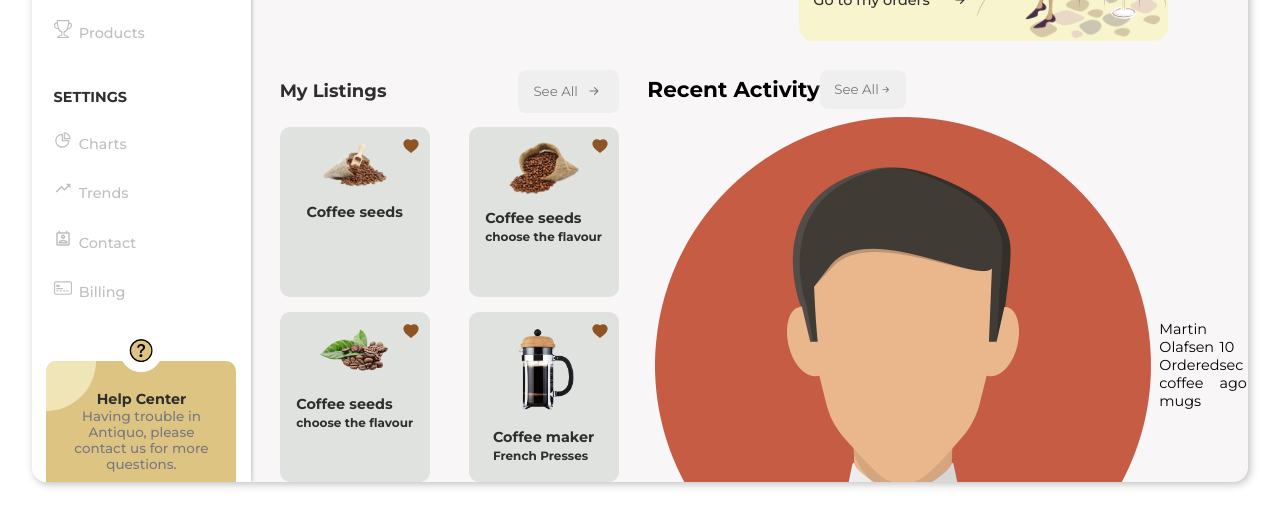
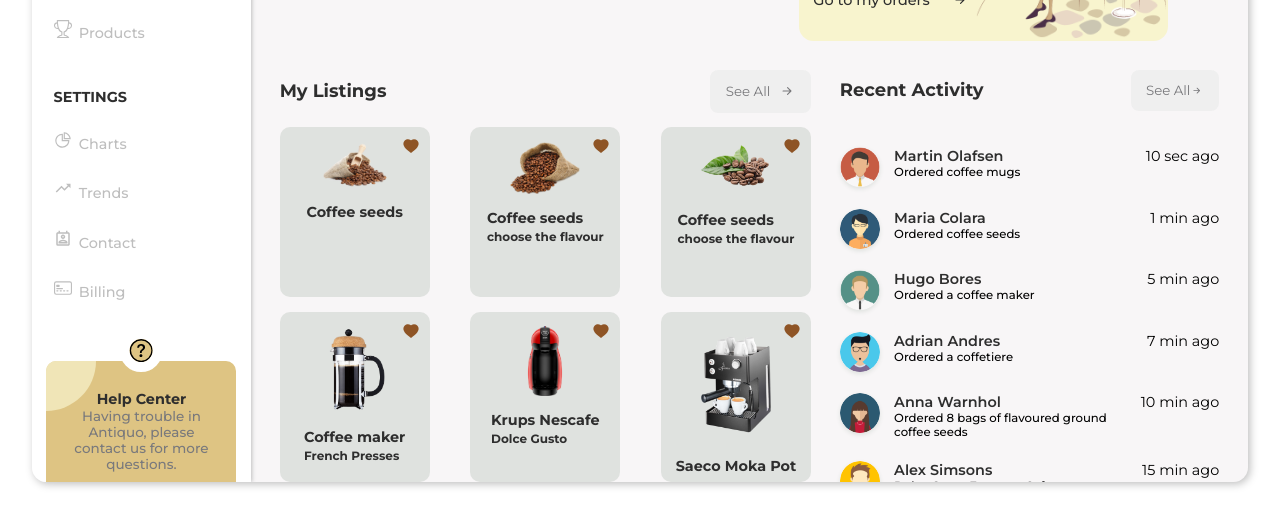
Before and after one commit to AnnaKuliga/responsive-admin-dashboard, a React (Create React App) app: page / in a window 1280 px wide. Shown: the part 292-797 px from the top of the page. Built offline with nearby package versions, Linux system fonts and the light colour scheme; grey boxes are pictures that could not be loaded.

Commit message:
styled the activity section

```diff
--- a/src/components/Body section/Activity section/Activity.scss
+++ b/src/components/Body section/Activity section/Activity.scss
@@ -0,0 +1,75 @@
+:root {
+  --PrimaryColor: hsl(27, 59%, 35%);
+  --HoverColor: #dec483;
+  --paleYellow: hsl(54, 75%, 89%);
+  --whiteColor: hsl(0, 0%, 100%);
+  --blackColor: hsl(0, 0%, 18%);
+  --textColor: hsl(240, 1%, 48%);
+  --bgColor: hsl(220, 10%, 94%);
+  --greyText: rgb(190, 190, 190);
+  --inputColor: hsl(330, 12%, 97%);
+  --itemCardColor: hsl(120, 5%, 88%);
+  --itemCardHover: hsl(120, 27%, 87%);
+
+  --biggestFontSize: 2.5rem;
+  --h1FontSize: 1.5rem;
+  --h2FontSize: 1.25rem;
+  --h3FontSize: 1rem;
+  --normalFontSize: 0.938rem;
+  --smallFontSize: 0.813rem;
+  --smallestFontSize: 0.75rem;
+}
+
+.activitySection {
+  flex-basis: 50%;
+
+  .heading {
+    width: 100%;
+    justify-content: space-between;
+
+    h2 {
+      font-size: var(--h2FontSize);
+      color: var(--blackColor);
+      font-weight: 700;
+    }
+    .btn {
+      border: 1px solid transparent;
+    }
+    .btn:hover {
+      border: 1px solid var(--PrimaryColor);
+    }
+  }
+
+  .secContainer {
+    margin-top: 2.5rem;
+
+    .singleCustomer {
+      align-items: flex-start;
+      justify-content: space-between;
+
+      img {
+        width: 40px;
+        height: 40px;
+        object-fit: cover;
+        border-radius: 50%;
+        box-shadow: 0 2px 4px var(--itemCardColor);
+        margin-right: 1rem;
+      }
+      .customerDetails {
+        flex: 1;
+
+        .name {
+          font-size: var(--h3FontSize);
+          font-weight: 600;
+          color: var(--blackColor);
+          display: block;
+        }
+
+        p {
+          font-weight: 500;
+          font-size: var(--smallFontSize);
+        }
+      }
+    }
+  }
+}
--- a/src/components/Body section/Activity section/activity.css
+++ b/src/components/Body section/Activity section/activity.css
@@ -1 +1,68 @@
-/*# sourceMappingURL=Activity.css.map */
+:root {
+  --PrimaryColor: hsl(27, 59%, 35%);
+  --HoverColor: #dec483;
+  --paleYellow: hsl(54, 75%, 89%);
+  --whiteColor: hsl(0, 0%, 100%);
+  --blackColor: hsl(0, 0%, 18%);
+  --textColor: hsl(240, 1%, 48%);
+  --bgColor: hsl(220, 10%, 94%);
+  --greyText: rgb(190, 190, 190);
+  --inputColor: hsl(330, 12%, 97%);
+  --itemCardColor: hsl(120, 5%, 88%);
+  --itemCardHover: hsl(120, 27%, 87%);
+  --biggestFontSize: 2.5rem;
+  --h1FontSize: 1.5rem;
+  --h2FontSize: 1.25rem;
+  --h3FontSize: 1rem;
+  --normalFontSize: 0.938rem;
+  --smallFontSize: 0.813rem;
+  --smallestFontSize: 0.75rem;
+}
+
+.activitySection {
+  flex-basis: 50%;
+}
+.activitySection .heading {
+  width: 100%;
+  justify-content: space-between;
+}
+.activitySection .heading h2 {
+  font-size: var(--h2FontSize);
+  color: var(--blackColor);
+  font-weight: 700;
+}
+.activitySection .heading .btn {
+  border: 1px solid transparent;
+}
+.activitySection .heading .btn:hover {
+  border: 1px solid var(--PrimaryColor);
+}
+.activitySection .secContainer {
+  margin-top: 2.5rem;
+}
+.activitySection .secContainer .singleCustomer {
+  align-items: flex-start;
+  justify-content: space-between;
+}
+.activitySection .secContainer .singleCustomer img {
+  width: 40px;
+  height: 40px;
+  -o-object-fit: cover;
+     object-fit: cover;
+  border-radius: 50%;
+  box-shadow: 0 2px 4px var(--itemCardColor);
+  margin-right: 1rem;
+}
+.activitySection .secContainer .singleCustomer .customerDetails {
+  flex: 1;
+}
+.activitySection .secContainer .singleCustomer .customerDetails .name {
+  font-size: var(--h3FontSize);
+  font-weight: 600;
+  color: var(--blackColor);
+  display: block;
+}
+.activitySection .secContainer .singleCustomer .customerDetails p {
+  font-weight: 500;
+  font-size: var(--smallFontSize);
+}/*# sourceMappingURL=Activity.css.map */
```
Also changed, not shown: 1 other file (tests, documents, lock files or other folders).
